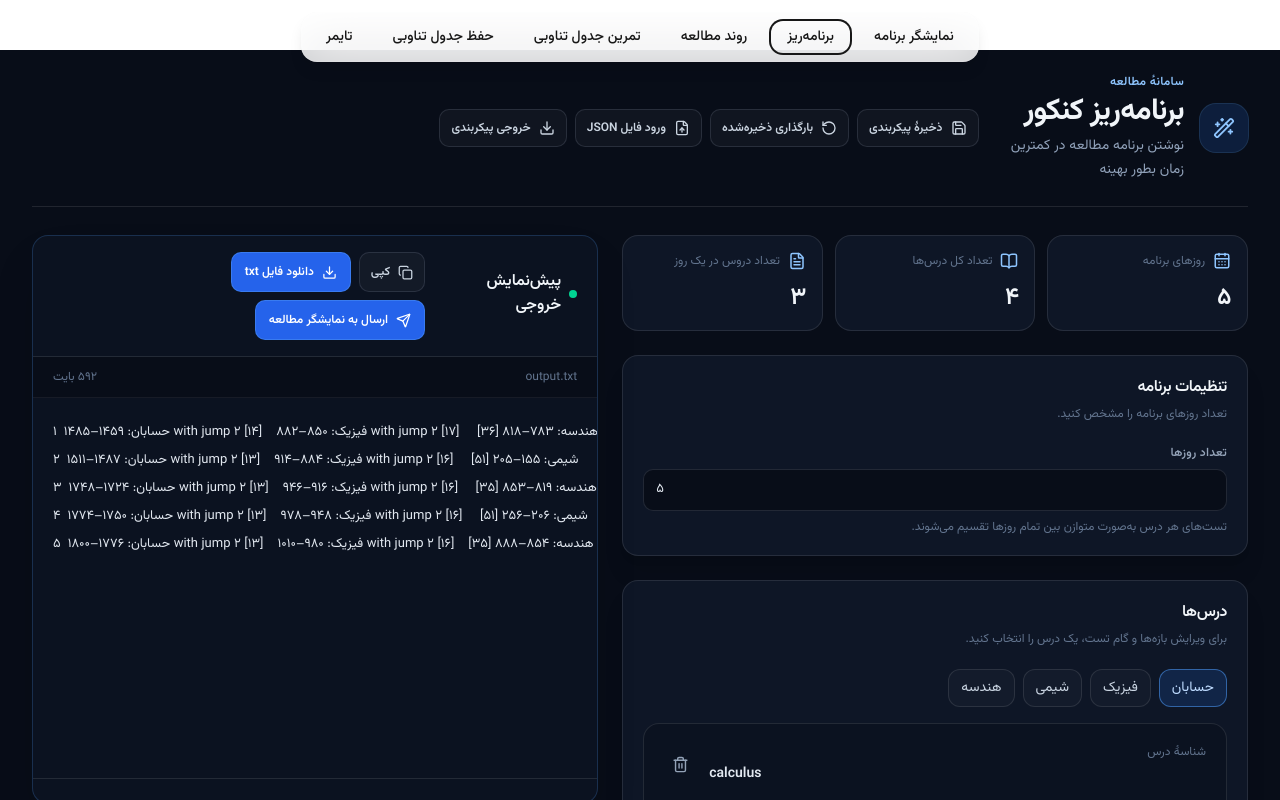
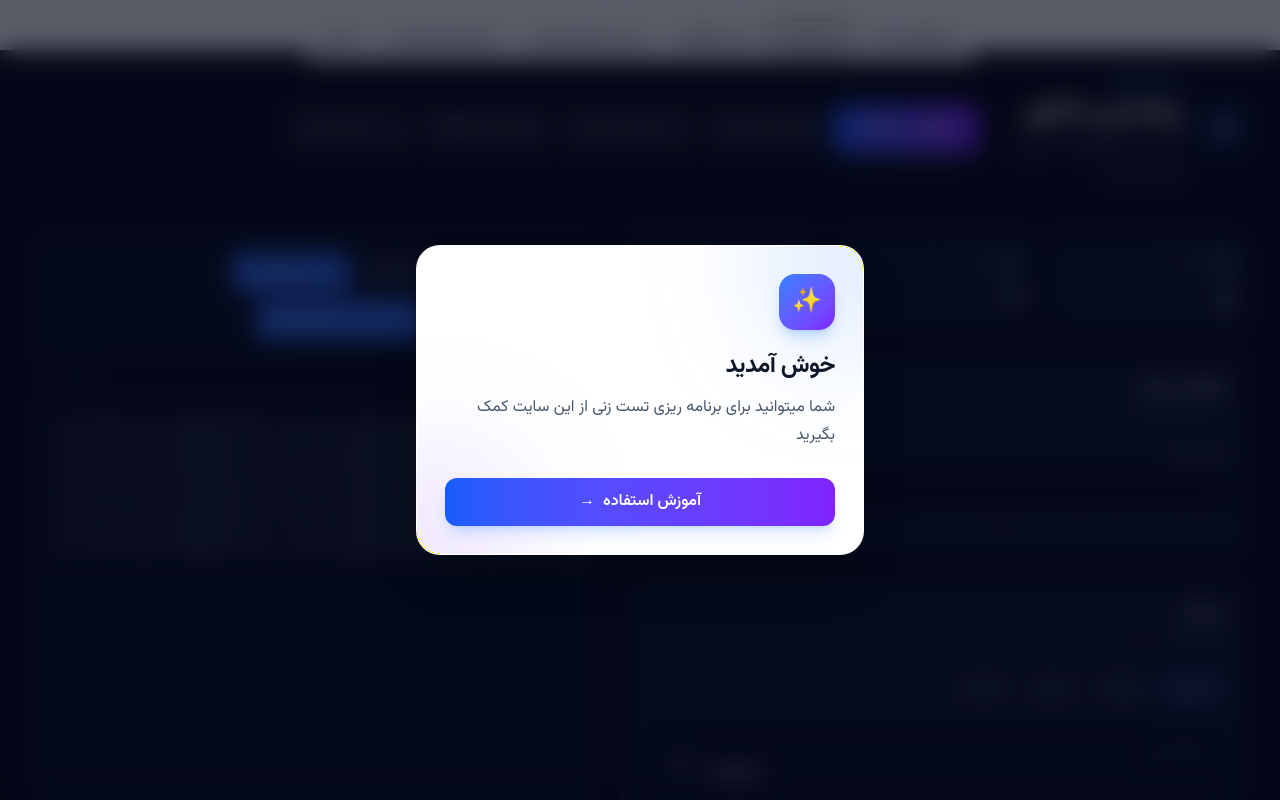
Before and after one commit to 0XiSi/study-analyzer, a Next.js app: page /planner in a window 1280 px wide. Shown: the top 800 px of the page. Built offline with nearby package versions, Linux system fonts and the light colour scheme.

Commit message:
beautiful stuff

```diff
--- a/app/planner/page.tsx
+++ b/app/planner/page.tsx
@@ -27,6 +27,9 @@ import {
   type PlannerConfig,
   type SubjectConfig,
 } from '@/app/lib/planner';
+import LivelyButton from "@/components/TutorialButton";
+import Link from "next/link";
+import FirstVisitDialog from "@/components/TutorialDialog";
 
 const starter: PlannerConfig = {
   days: 5,
@@ -472,7 +475,7 @@ export default function PlannerPage() {
   dir="rtl"
   lang="fa"
   className="box-border min-h-[100dvh] w-full min-w-0 max-w-full overflow-x-hidden bg-[#080d18] font-vazirmatn text-slate-100"
->
+><FirstVisitDialog/>
   <div className="box-border mx-auto w-full min-w-0 max-w-[1500px] px-3 py-4 pb-28 sm:px-6 sm:py-6 sm:pb-28 lg:px-8">
         <header className="mb-7 flex min-w-0 flex-col justify-between gap-4 border-b border-white/10 pb-6 md:flex-row md:items-center">
           <div className="flex items-center gap-3 sm:gap-4">
@@ -496,7 +499,13 @@ export default function PlannerPage() {
 </div>
 
           <div className="grid w-full min-w-0 grid-cols-1 gap-2 min-[420px]:grid-cols-2 sm:flex sm:flex-wrap">
-  <button onClick={saveLocal} className="btn-secondary w-full sm:w-auto">
+   <Link href={"https://www.aparat.com/v/nuc77z5"} target="_blank">
+     <LivelyButton>
+      آموزش استفاده
+    </LivelyButton>
+   </Link>
+
+  <button onClick={saveLocal} className="btn-secondary w-full sm:w-auto text-bold">
     <Save size={16} /> ذخیرهٔ پیکربندی
   </button>
 
--- /dev/null
+++ b/components/TutorialButton.tsx
@@ -0,0 +1,48 @@
+"use client";
+
+import { motion } from "framer-motion";
+import { ButtonHTMLAttributes, ReactNode } from "react";
+
+interface LivelyButtonProps extends ButtonHTMLAttributes<HTMLButtonElement> {
+  icon?: ReactNode;
+}
+
+export default function LivelyButton({
+  children,
+  icon,
+  className = "",
+  ...props
+}: LivelyButtonProps) {
+  return (
+    <motion.button
+      whileHover={{ scale: 1.04, y: -2 }}
+      whileTap={{ scale: 0.96 }}
+      transition={{ type: "spring", stiffness: 400, damping: 17 }}
+      className={`relative overflow-hidden rounded-xl bg-gradient-to-r from-blue-600 via-indigo-600 to-violet-600 px-6 py-3 font-semibold text-white shadow-lg shadow-indigo-500/25 transition-shadow hover:shadow-xl hover:shadow-indigo-500/40 disabled:cursor-not-allowed disabled:opacity-50 ${className}`}
+      {...props}
+    >
+      {/* Animated shine */}
+      <motion.span
+        aria-hidden="true"
+        className="pointer-events-none absolute inset-0 -translate-x-full bg-gradient-to-r from-transparent via-white/25 to-transparent"
+        animate={{ x: ["-100%", "200%"] }}
+        transition={{
+          duration: 1.5,
+          repeat: Infinity,
+          repeatDelay: 2.5,
+          ease: "linear",
+        }}
+        style={{
+          width: "50%",
+          transform: "skewX(-20deg)",
+        }}
+      />
+
+      {/* Button content */}
+      <span className="relative z-10 flex items-center justify-center gap-2">
+        {icon && <span>{icon}</span>}
+        {children}
+      </span>
+    </motion.button>
+  );
+}
--- /dev/null
+++ b/components/TutorialDialog.tsx
@@ -0,0 +1,105 @@
+"use client";
+
+import { useEffect, useState } from "react";
+import { AnimatePresence, motion } from "framer-motion";
+import Link from "next/link";
+
+export default function FirstVisitDialog() {
+  const [open, setOpen] = useState(false);
+
+  useEffect(() => {
+    if (!localStorage.getItem("hasSeenDialog")) {
+      setOpen(true);
+    }
+  }, []);
+
+  useEffect(() => {
+    if (!open) return;
+
+    const previousOverflow = document.body.style.overflow;
+    document.body.style.overflow = "hidden";
+
+    const handleEscape = (e: KeyboardEvent) => {
+      if (e.key === "Escape") closeDialog();
+    };
+
+    window.addEventListener("keydown", handleEscape);
+
+    return () => {
+      document.body.style.overflow = previousOverflow;
+      window.removeEventListener("keydown", handleEscape);
+    };
+  }, [open]);
+
+  function closeDialog() {
+    localStorage.setItem("hasSeenDialog", "true");
+    setOpen(false);
+  }
+
+  return (
+    <AnimatePresence>
+      {open && (
+        <motion.div
+          className="fixed inset-0 z-[999] flex items-center justify-center p-4"
+          initial={{ opacity: 0 }}
+          animate={{ opacity: 1 }}
+          exit={{ opacity: 0 }}
+        >
+          {/* Backdrop */}
+          <motion.div
+            className="absolute inset-0 bg-slate-950/65 backdrop-blur-md"
+            onClick={closeDialog}
+          />
+
+          {/* Dialog */}
+          <motion.div
+            role="dialog"
+            aria-modal="true"
+            aria-labelledby="welcome-title"
+            className="relative w-full max-w-md overflow-hidden rounded-3xl border border-white/15 bg-white p-7 shadow-2xl dark:bg-slate-900"
+            initial={{ opacity: 0, y: 35, scale: 0.92 }}
+            animate={{ opacity: 1, y: 0, scale: 1 }}
+            exit={{ opacity: 0, y: 20, scale: 0.95 }}
+            transition={{
+              type: "spring",
+              stiffness: 280,
+              damping: 24,
+            }}
+          >
+            {/* Decorative glow */}
+            <div className="pointer-events-none absolute -right-16 -top-16 h-40 w-40 rounded-full bg-blue-500/20 blur-3xl" />
+            <div className="pointer-events-none absolute -bottom-16 -left-16 h-40 w-40 rounded-full bg-violet-500/20 blur-3xl" />
+
+            <div className="relative">
+              <div className="mb-5 flex h-14 w-14 items-center justify-center rounded-2xl bg-gradient-to-br from-blue-500 to-violet-600 text-2xl shadow-lg shadow-blue-500/25">
+                ✨
+              </div>
+
+              <h2
+                id="welcome-title"
+                className="mb-3 text-2xl font-bold tracking-tight text-slate-900 dark:text-white"
+              >
+                خوش آمدید
+              </h2>
+
+              <p className="mb-7 leading-7 text-slate-600 dark:text-slate-300">
+                 شما میتوانید برای برنامه ریزی تست زنی از این سایت کمک بگیرید
+              </p>
+              <Link href={"https://www.aparat.com/v/nuc77z5"} target="_blank">
+              <button
+                onClick={closeDialog}
+                className="group flex w-full items-center justify-center gap-2 rounded-xl bg-gradient-to-r from-blue-600 to-violet-600 px-5 py-3 font-semibold text-white shadow-lg shadow-blue-500/20 transition hover:shadow-blue-500/40 active:scale-[0.98]"
+              >
+                آموزش استفاده
+                <span className="transition-transform group-hover:translate-x-1">
+                  →
+                </span>
+              </button>
+              </Link>
+            </div>
+          </motion.div>
+        </motion.div>
+      )}
+    </AnimatePresence>
+  );
+}
--- a/package.json
+++ b/package.json
@@ -13,6 +13,7 @@
     "@vercel/analytics": "^2.0.1",
     "class-variance-authority": "^0.7.1",
     "cn": "^0.3.0",
+    "framer-motion": "^14.14.0",
     "lucide-react": "^1.47.0",
     "motion": "^14.1.0",
     "next": "16.3.5",
```
Also changed, not shown: 1 other file (tests, documents, lock files or other folders). Lines whose indentation alone changed are shown as unchanged.
